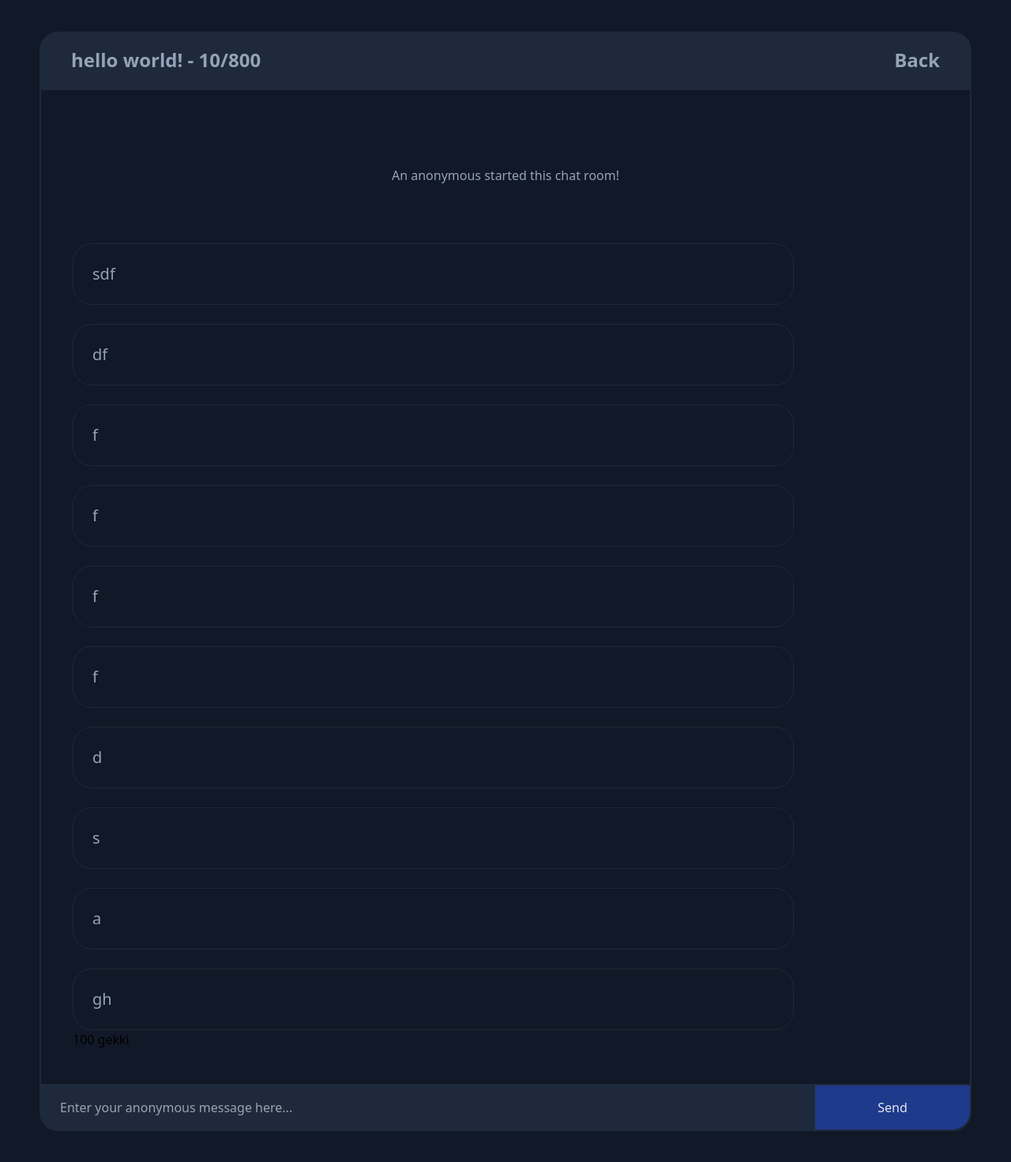
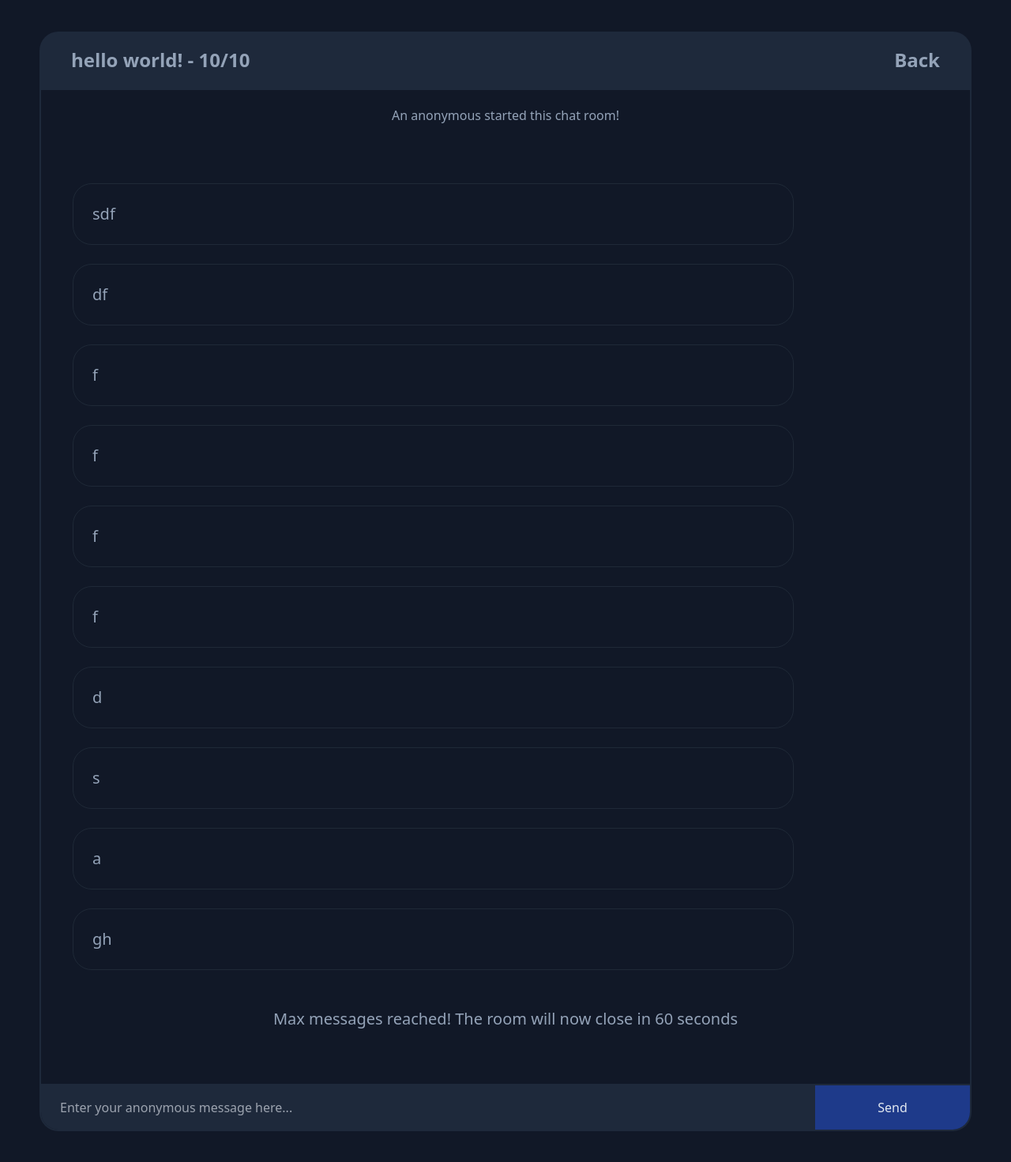
Before and after one commit to Ladsyf/Cheese-Public-Chatroom, a Flask app: a page that uses templates/partial/chatlog.html in a window 1280 px wide. Shown: the top 1471 px of the page at 79% size. Run offline with Flask 2, Linux system fonts and the light colour scheme; data comes from the database, SQL or seed files in the repository; both versions use the stored data as it was after the commit; some libraries are stand-ins or nearby versions.

Commit message:
adding progress to the timer for deletion algorithm

```diff
--- a/app.py
+++ b/app.py
@@ -10,6 +10,10 @@ from CRUDmessage import addMessage
 import CRUDroom
 from CRUDroom import add
 
+import time
+
+
+
 app = Flask(__name__)
 
 #app.config['SQLALCHEMY_DATABASE_URI'] = 'postgresql://fcvfynsismyhnc:2d819455cbdf3297b9e1bebf9c5b12c8f777eefa5a8aad60709db0789e9d5255@ec2-54-85-56-210.compute-1.amazonaws.com:5432/davqk24266br2q'
@@ -19,7 +23,7 @@ app.config['SECRET_KEY'] = '*$0)rdca5#fNJLFfF]3E'
 socketio = SocketIO(app)
 
 db = SQLAlchemy(app)
-max_messages = 100
+max_messages = 10
 
 class Rooms(db.Model):
     RID = db.Column(db.Integer, primary_key=True)
@@ -27,12 +31,14 @@ class Rooms(db.Model):
     visibility = db.Column(db.String(20), nullable=False)
     date = db.Column(db.DateTime, nullable=False, default=datetime.utcnow)
     messages = db.Column(db.Integer)
+    time = db.Column(db.Integer)
 
-    def __init__(self, name, date, visibility, messages):
+    def __init__(self, name, date, visibility, messages, time):
         self.name = name
         self.visibility = visibility
         self.date = date
         self.messages = messages
+        self.time = time
 
     def __repr__(self):
         return '<Rooms %r>' % self.RID
@@ -49,8 +55,8 @@ class Logs(db.Model):
     def __repr__(self):
         return '<Logs %r>' % self.MID
 
-#db.create_all()
-#db.session.commit()
+db.create_all()
+db.session.commit()
 
 def getLastMessage(RID):
     LastMessage = Logs.query.filter_by(RID=RID).order_by(Logs.MID.desc()).first()
@@ -72,7 +78,7 @@ def createroom():
             flash('Name already exists!')
         else:
             date = datetime.now()
-            room = Rooms(request.form['name'], date, request.form['visibility'], 0)
+            room = Rooms(request.form['name'], date, request.form['visibility'], 0, 60)
 
             db.session.add(room)
             db.session.commit()
@@ -106,7 +112,12 @@ def roomview(RID, name):
 def chatlogs(RID):
     room = Rooms.query.filter_by(RID=RID).first()
     messages = Logs.query.filter_by(RID=RID).all()
-    return render_template('partial/chatlog.html', messages = messages, room = room, max_message = max_messages)
+    seconds = 0
+
+    if max_messages <= room.messages:
+        seconds = room.time
+
+    return render_template('partial/chatlog.html', messages = messages, room = room, max_message = max_messages, seconds = seconds)
 
 @app.route('/addMsg', methods = ['POST'])
 def addMsg():
--- a/templates/partial/chatlog.html
+++ b/templates/partial/chatlog.html
@@ -1,6 +1,6 @@
 
             <div class = "bg-slate-800 mt-10 p-5 px-10 rounded-t-3xl flex justify-between items-center flex-wrap">
-                <h1 class = "text-slate-400 text-2xl font-semibold w-1/2 truncate">{{room.name}} - {{room.messages}}/800</h1>
+                <h1 class = "text-slate-400 text-2xl font-semibold w-1/2 truncate">{{room.name}} - {{room.messages}}/{{max_message}}</h1>
                 <a href = "/"><h1 class = "text-slate-400 text-2xl font-semibold text-right cursor-pointer">Back</h1></a>
             </div>
 
@@ -9,7 +9,9 @@
                 {% if messages|length < 1 %}
                 <p class = "text-slate-400 text-center mb-[50px]">No Messages Created yet! Send a message anonymously!</p>
                 {% else %}
-                    <p>{{max_message}} gekki</p>
+                    {% if messages|length >= max_message %}
+                    <p class = "p-6 rounded-3xl text-slate-400 text-xl text-center font-light w-12/12"> Max messages reached! The room will now close in {{seconds}} seconds</p><br>
+                    {% endif %}
                     {% for x in range(messages|length) %}
                         <p class = "border border-gray-800 p-6 rounded-3xl text-slate-400 text-xl font-light w-10/12">{{messages[(messages|length - 1) - x].message}}</p><br>
                     {% endfor %}
--- /dev/null
+++ b/terminalChat.py
@@ -0,0 +1 @@
+def
```
Also changed, not shown: main.py (+12 -3 lines), static/dist/css/output.css (+32 -19 lines), cheese.db.
